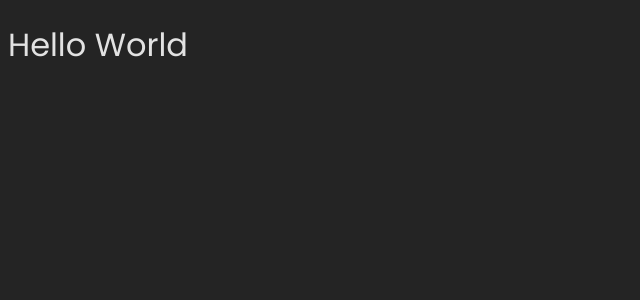
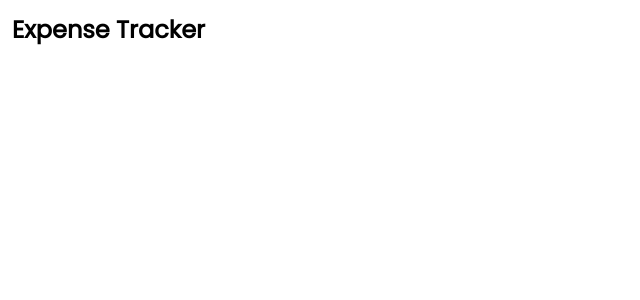
Before and after one commit to michaeladilulo/React-Expense-Tracker, a React (Vite) app: page / in a window 1280 px wide. Shown: the top 300 px of the page, without its empty margins (0-640 px from the left). Built offline with nearby package versions, Linux system fonts and the light colour scheme.

Commit message:
Simple Navbar setup for project

```diff
--- a/src/App.jsx
+++ b/src/App.jsx
@@ -1,10 +1,11 @@
 import './App.css'
+import NavBar from './components/NavBar/NavBar';
 
 function App() {
 
   return (
     <>
-      <h1>Hello World</h1>
+      <NavBar />
     </>
   )
 }
--- /dev/null
+++ b/src/components/NavBar/NavBar.css
@@ -0,0 +1,12 @@
+.navigation-elements-container {
+    display: flex;
+    align-items: center;
+    justify-content: flex-start;
+    background-color: #FFFFFF;
+}
+
+.navigation-element {
+    margin: 0px;
+    padding: 12px;
+    color: #000000;
+}
--- /dev/null
+++ b/src/components/NavBar/NavBar.jsx
@@ -0,0 +1,14 @@
+import React from 'react';
+import './NavBar.css'
+
+const NavBar = () => {
+    return (
+            <header className='navigation-container'>
+                <nav className='navigation-elements-container'>
+                    <h1 className='navigation-element'>Expense Tracker</h1>
+                </nav>
+            </header>
+    )
+}
+
+export default NavBar;
--- a/src/index.css
+++ b/src/index.css
@@ -4,11 +4,9 @@
   font-weight: 400;
 
   color-scheme: light dark;
-  color: rgba(255, 255, 255, 0.87);
-  background-color: #242424;
+}
 
-  font-synthesis: none;
-  text-rendering: optimizeLegibility;
-  -webkit-font-smoothing: antialiased;
-  -moz-osx-font-smoothing: grayscale;
+body {
+  margin: 0;
+  padding: 0;
 }
```
Also changed, not shown: src/components/ExpenseForm/ExpenseForm.jsx (added, +12 -0 lines), src/components/ExpenseForm/ExpenseForm.css (added).
